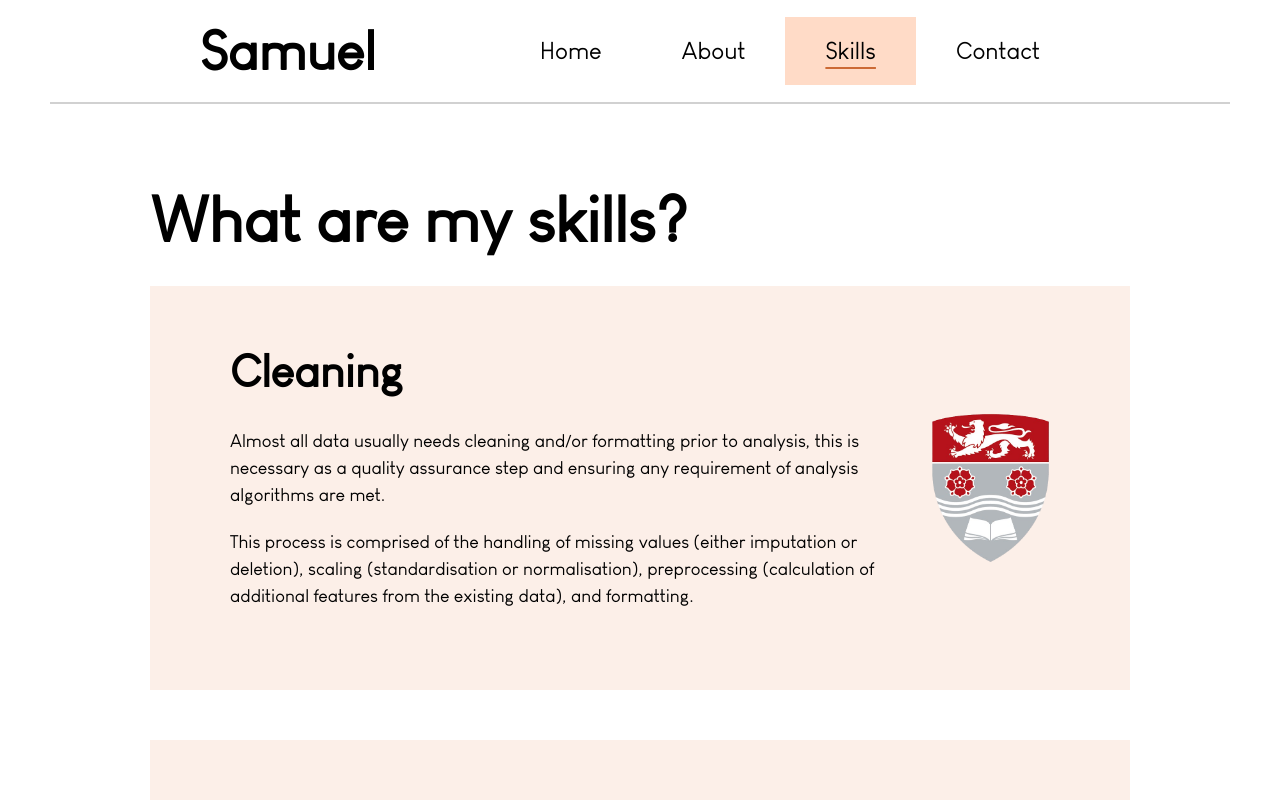
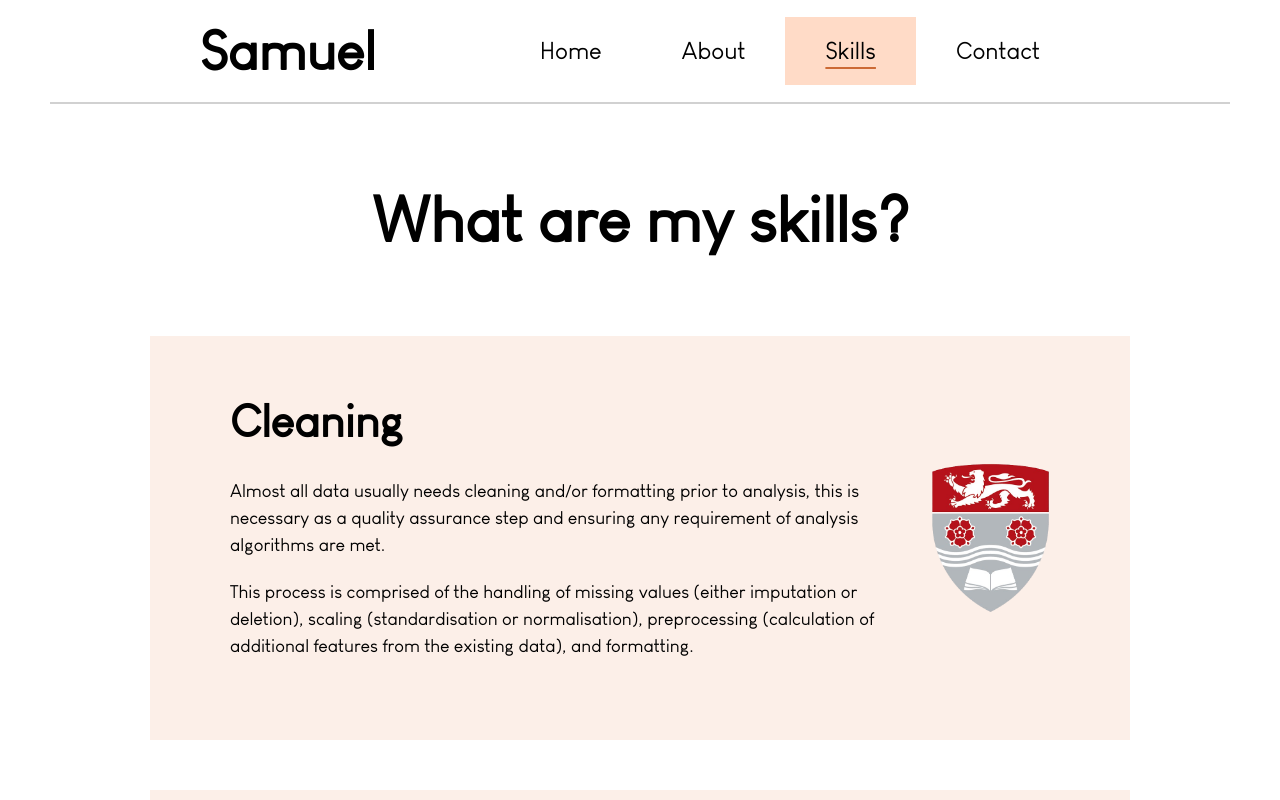
Before and after one commit to kimoshinowo/sam-website, a React (Create React App) app: page /skills in a window 1280 px wide. Shown: the top 800 px of the page. Built offline with nearby package versions, Linux system fonts and the light colour scheme.

Commit message:
Add modifier classes

```diff
--- a/src/App.css
+++ b/src/App.css
@@ -282,3 +282,18 @@ p.large {
 img.myndspan {
     border-radius: 100px;
 }
+
+
+/* Modifiers */
+
+.margin-bottom {
+    margin-bottom: 50px;
+}
+
+.margin-bottom-large {
+    margin-bottom: 80px;
+}
+
+.center {
+    text-align: center;
+}
```
